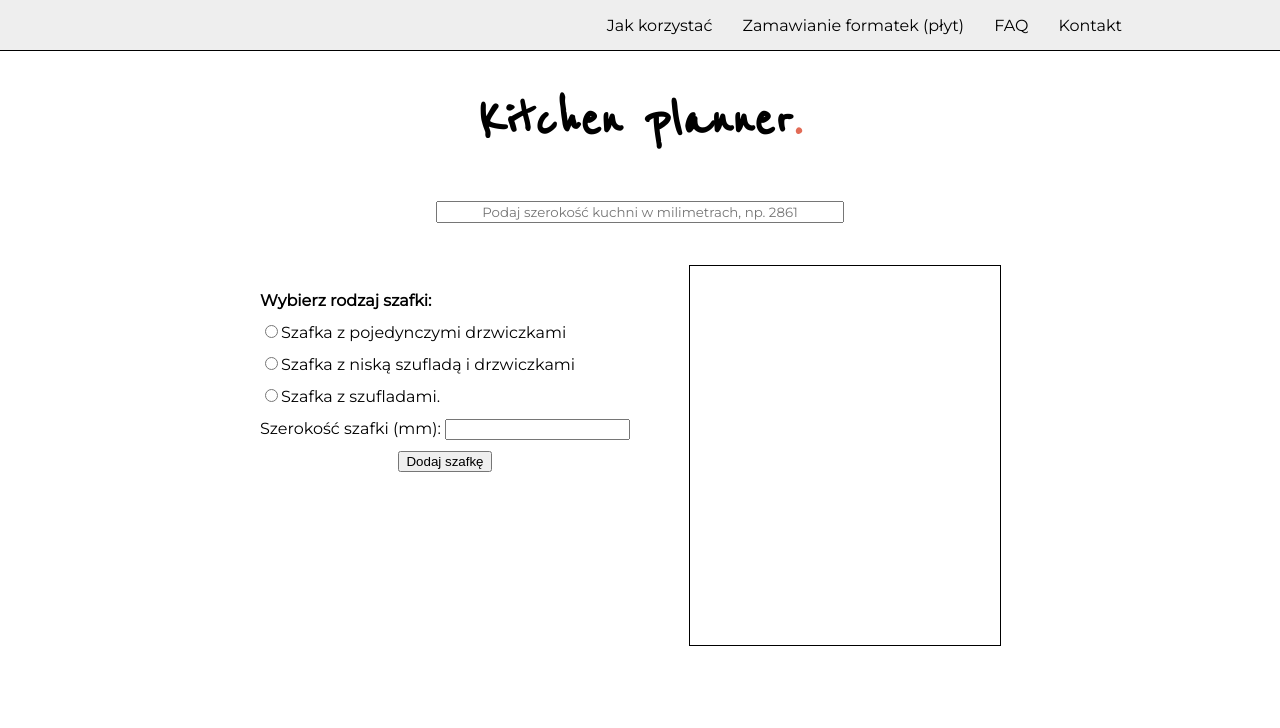
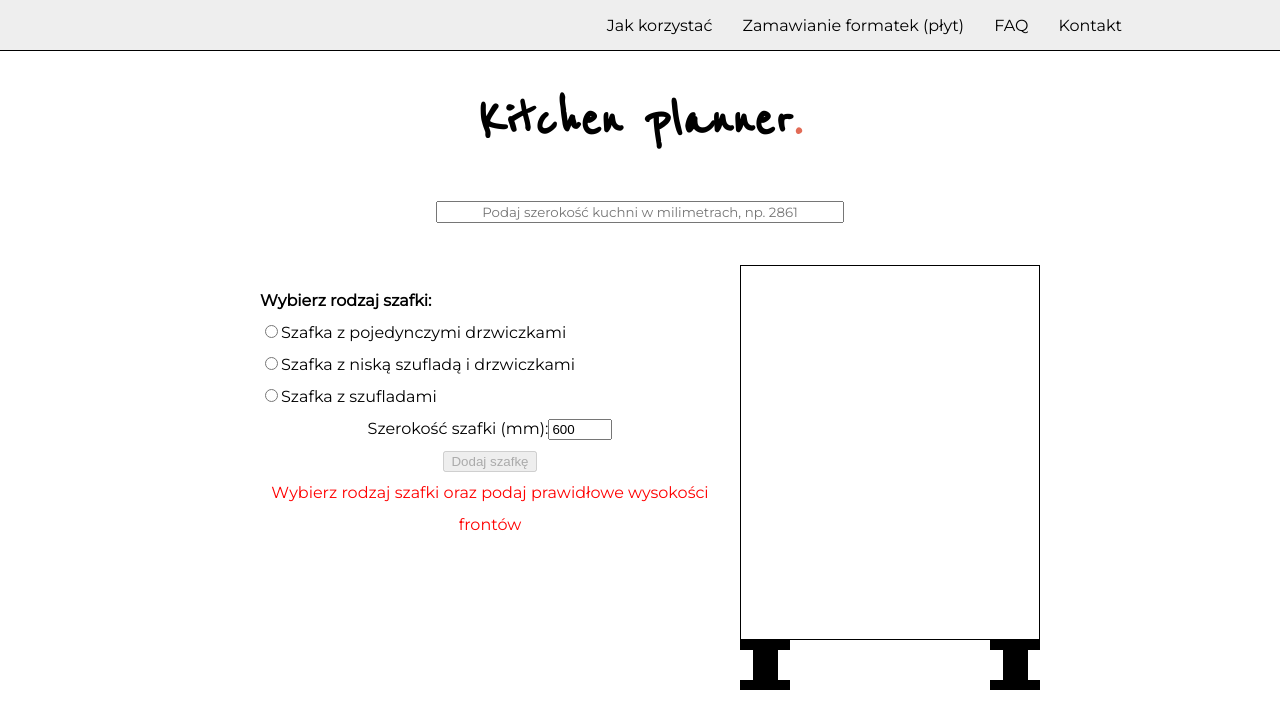
Before and after one commit to Bruinen90/kitchen-planner, a React (Create React App) app: page / in a window 1280 px wide. Shown: the top 728 px of the page. Built offline with nearby package versions, Linux system fonts and the light colour scheme.

Commit message:
Added cabinet validation, still need to precise error type when not valid

```diff
--- a/src/components/FormularzNowejSzafki/FormularzNowejSzafki.js
+++ b/src/components/FormularzNowejSzafki/FormularzNowejSzafki.js
@@ -1,7 +1,16 @@
-import React from 'react';
+import React, {Component} from 'react';
 import FormularzSzuflad from './FormularzSzuflad/FormularzSzuflad';
 
-const FormularzNowejSzafki = (props) => {
+import * as actionTypes from '../../store/actions/actionTypes';
+
+import {connect} from 'react-redux';
+
+class FormularzNowejSzafki extends Component {
+    componentDidUpdate () {
+        this.props.onCabinetFormUpdate();
+    }
+
+    render () {
         return (
             <form className="nowaSzafkaFormularz">
             <div className="formularzNowejSzafki"><b>Wybierz rodzaj szafki:</b><br/>
@@ -9,7 +18,7 @@ const FormularzNowejSzafki = (props) => {
                     type="radio"
                     name="typySzafek"
                     value="jedneDrzwi"
-                onChange={props.changeType}
+                    onChange={this.props.changeType}
                     required
                 />
                 Szafka z pojedynczymi drzwiczkami
@@ -18,7 +27,7 @@ const FormularzNowejSzafki = (props) => {
                 type="radio"
                     name="typySzafek"
                     value="szufladaDrzwi"
-                onClick={props.changeType}
+                    onClick={this.props.changeType}
                     required
                 />
                 Szafka z niską szufladą i drzwiczkami
@@ -27,23 +36,55 @@ const FormularzNowejSzafki = (props) => {
                     type="radio"
                     name="typySzafek"
                     value="szuflady"
-                onChange={props.changeType}
+                    onChange={this.props.changeType}
                     required
                 />
-            Szafka z szufladami.
+                Szafka z szufladami
                 <FormularzSzuflad
-                wysokoscSzuflady={props.wysokoscSzuflady}
-                changeDrawerCount = {props.changeDrawerCount}
-                ilosc={props.ilosc}
+                    wysokoscSzuflady={this.props.wysokoscSzuflady}
+                    changeDrawerCount = {this.props.changeDrawerCount}
+                    ilosc={this.props.ilosc}
                 />
                 <br />
             </div>
-        Szerokość szafki (mm): <input type="text" required onChange={props.changeWidth}/><br />
-        <input type="button" value="Dodaj szafkę" onClick={props.clickDodaj}/>
-
+            Szerokość szafki (mm):
+                <input
+                    type="number"
+                    min="200"
+                    max="900"
+                    onChange={this.props.changeWidth}
+                    value={this.props.szerokoscSzafki}
+                />
+                <br />
+                <input
+                    type="button"
+                    disabled={!this.props.canAddCabinet}
+                    value="Dodaj szafkę"
+                    onClick={this.props.canAddCabinet? this.props.clickDodaj : null}
+                />
+                <div className={this.props.canAddCabinet ? "szafkaPrawidlowa" : "szafkaNieprawidlowa" }>
+                    Wybierz rodzaj szafki oraz podaj prawidłowe wysokości frontów
+                </div>
 
             </form>
         )
     }
 
-export default FormularzNowejSzafki;
+}
+
+const mapStateToProps = state => {
+    return {
+        canAddCabinet: state.cabinetValid,
+        szerokoscSzafki: state.cabinets[0].szerokosc,
+
+    }
+}
+
+const mapDispatchToProps = dispatch => {
+    return {
+            onCabinetFormUpdate: () => dispatch({type: actionTypes.CHECK_CABINET}),
+            onHoverAddCabinet: () => dispatch({type: actionTypes.HOVER_ADD_CABINET}),
+    }
+}
+
+export default connect(mapStateToProps, mapDispatchToProps)(FormularzNowejSzafki);
--- a/src/components/FormularzNowejSzafki/FormularzSzuflad/FormularzSzuflad.js
+++ b/src/components/FormularzNowejSzafki/FormularzSzuflad/FormularzSzuflad.js
@@ -8,6 +8,10 @@ import * as actionTypes from '../../../store/actions/actionTypes';
 import {connect} from 'react-redux';
 
 class FormularzSzuflad extends Component {
+    componentDidUpdate () {
+        this.props.onCabinetFormUpdate();
+    }
+
     render() {
         return(
             this.props.drawersHeights.length > 0 ?
@@ -47,7 +51,6 @@ class FormularzSzuflad extends Component {
                 </div>
             :
             null
-
         );
     }
 }
@@ -65,6 +68,7 @@ const mapDispatchToProps = dispatch => {
         onClickAutoFill: (id) => dispatch({type: actionTypes.DRAWERS_AUTO_FILL, id: id}),
         onActiveDrawer: (id) => dispatch({type: actionTypes.ACTIVE_DRAWER, id: id}),
         onDisactiveDrawer: () => dispatch({type: actionTypes.DISACTIVE_DRAWER}),
+        onCabinetFormUpdate: () => dispatch({type: actionTypes.CHECK_CABINET})
     }
 }
 
--- a/src/components/FormularzNowejSzafki/FormularzSzuflad/WysokoscSzuflady/WysokoscSzuflady.js
+++ b/src/components/FormularzNowejSzafki/FormularzSzuflad/WysokoscSzuflady/WysokoscSzuflady.js
@@ -3,7 +3,7 @@ import React from 'react';
 const WysokoscSzuflady = (props) => (
         <input
             type="number"
-            value={props.iloscSzuflad > 1 ? props.wysokosc : null}
+            value={props.wysokosc}
             onChange = {props.zmianaWysokosci}
             onFocus = {props.aktywnaSzuflada}
             onBlur=  {props.nieaktywnaSzuflada}
--- a/src/components/Porady/JakKorzystac.js
+++ b/src/components/Porady/JakKorzystac.js
@@ -7,7 +7,7 @@ const Instrukcja = () => {
             <ol className="listaIntrukcji">
             <li> Przy wykonywaniu pomiaru bądź dokładny - błąd wielkości 1mm to wbrew pozorom nie jest mało. Przy projektowaniu posługujemy się wyłącznie milimetrami! </li>
             <li> Wpisz szerokość kuchni w miejscu, gdzie ma znajdować się blat na jego wysokości (standardowo 900mm od powierzchni podlogi). Jeśli ściany nie są proste, prodaj NAJMNIEJSZĄ otrzymaną wartość. Jest to kluczowy wymiar, w razie potrzeby powtórz pomiar kilkukrotnie, aby wykluczyć błędy pomiarowe.</li>
-            <li> Po naciśnięciu przycisku ENTER pod wizualizacją kuchni w sekcji "Wymiary formatek do zamówienia" pojawi się pierwszy element - blat. Jego szerokość będzie mniejsza o 3 mm niż zmieżona przez Ciebie szerokość kuchni. Wynika to z konieczności wprowadzenie luzu pozawalajacego na komfortoway montaż blatu. Nie przejmuj się - powstała w ten sposób szpara zniknie pod płytkami/lacobelem, którzych grubość  wynosi co najmniej 8 mm na stronę. </li>
+            <li> Po naciśnięciu przycisku ENTER pod wizualizacją kuchni w sekcji "Wymiary formatek do zamówienia" pojawi się pierwszy element - blat. Jego szerokość będzie mniejsza o 3 mm niż zmieżona przez Ciebie szerokość kuchni. Wynika to z konieczności wprowadzenie luzu pozawalajacego na komfortoway montaż blatu. Nie przejmuj się - powstała w ten sposób szpara zniknie pod płytkami/lacobelem, którzych grubość  z klejem wynosi co najmniej 6 mm na stronę. </li>
             <li> </li>
             <li> </li>
 
--- a/src/containers/App.css
+++ b/src/containers/App.css
@@ -78,19 +78,38 @@ body {
     padding: 20px;
 }
 
-.wizualizacjaSzafki {
+.ramySzafki {
     margin: auto;
     display: flex;
     flex-direction: column;
     justify-content: center;
     align-items: center;
     width: 600px;
-    height: 400px;
+    height: 600px;
     border: 1px solid black;
     padding-left: 5px;
     padding-right: 5px;
     padding-top: 2px;
     padding-bottom: 2px;
+    box-sizing: border-box;
+}
+
+.nogaSzafki {
+    position: relative;
+    float: left;
+    width: 50px;
+    height: 50px;
+    border-top: 10px solid black;
+    border-bottom: 10px solid black;
+    box-sizing: border-box;
+}
+
+.nogaSzafki div {
+    background-color: black;
+    height: 100%;
+    width: 25px;
+    margin-left: auto;
+    margin-right: auto;
 }
 
 .szuflada {
@@ -102,7 +121,7 @@ body {
     height: 100%;
     display: flex;
     justify-content: flex-start;
-    padding: 10%;
+    padding: 5%;
     align-items: center;
     font-size: 36px;
     font-weight: 600;
@@ -140,3 +159,11 @@ body {
 .formularzNowejSzafki {
     text-align: left;
 }
+
+.szafkaNieprawidlowa {
+    color: red;
+}
+
+.szafkaPrawidlowa {
+    display: none;
+}
--- a/src/containers/App.js
+++ b/src/containers/App.js
@@ -86,13 +86,21 @@ class App extends Component {
                 changeDrawerCount = {(event) => this.props.onChangeDrawerCount(event)}
                 ilosc = {this.props.iloscSzuflad}
                 clickDodaj = {this.props.onAddCabinet}
+                canAddCabinet = {this.props.canAddCabinet}
             />
-
-            <div className="wizualizacjaSzafki" style={wizualizacjaWymiary}>
-                <WizualizacjaWnetrza
-                    rodzaj={this.props.szafki[0].rodzaj}
-                    ilosc={this.props.iloscSzuflad}
-                />
+            <div className="wizualizacjaSzafki">
+                <div className="ramySzafki" style={wizualizacjaWymiary}>
+                    <WizualizacjaWnetrza
+                        rodzaj={this.props.szafki[0].rodzaj}
+                        ilosc={this.props.iloscSzuflad}
+                    />
+                </div>
+                <div className="nogaSzafki">
+                    <div></div>
+                </div>
+                <div className="nogaSzafki" style={{float: "right"}}>
+                    <div></div>
+                </div>
             </div>
         </div>
 
@@ -112,6 +120,7 @@ const mapStateToProps = state => {
         iloscSzafek: state.cabinetsCount,
         formatki: state.formatki,
         iloscSzuflad: state.drawersHeights.length,
+        canAddCabinet: state.cabinetValid,
     };
 };
 
--- a/src/store/actions/actionTypes.js
+++ b/src/store/actions/actionTypes.js
@@ -7,3 +7,5 @@ export const CHANGE_DRAWER_HEIGHT='CHANGE_DRAWER_HEIGHT';
 export const DRAWERS_AUTO_FILL='DRAWERS_AUTO_FILL';
 export const ACTIVE_DRAWER='ACTIVE_DRAWER';
 export const DISACTIVE_DRAWER='DISACTIVE_DRAWER';
+export const CHECK_CABINET='CHECK_CABINET';
+export const HOVER_ADD_CABINET='HOVER_ADD_CABINET';
--- a/src/store/reducers/reducer.js
+++ b/src/store/reducers/reducer.js
@@ -10,7 +10,7 @@ const initialState = {
     cabinets: [
         {   id: 1,
             rodzaj: "",
-            szerokosc: "600",
+            szerokosc: 600,
         }
     ],
     formatki: [],
@@ -19,6 +19,7 @@ const initialState = {
     drawersHeights: [],
     activeDrawer: null,
     errorTypes: [],
+    cabinetValid: false,
 }
 
 const reducer = (state = initialState, action) => {
@@ -40,6 +41,12 @@ const reducer = (state = initialState, action) => {
         }
         return drawersHeights
     }
+
+    const calculateSpacing = (frontsQuantity = state.drawersHeights.length) => {
+        const spacesSum = state.spaceDrawersToTop + state.spaceBetweenDrawers*(frontsQuantity-1);
+        return spacesSum;
+    }
+
     switch (action.type) {
         case(actionTypes.CHANGE_ROOM_SIZE):
             if (action.event.charCode === 13) {
@@ -65,12 +72,10 @@ const reducer = (state = initialState, action) => {
                 ...state,
                 cabinets: currentCabinet,
                 drawersHeights: updateDrawersArray(updateDrawersCount),
+                errorTypes: [],
             }
 
         case(actionTypes.CHANGE_DRAWER_COUNT):
-            // const currentDrawerCount = {...state.cabinets[0]};
-            // currentDrawerCount.iloscSzuflad = action.event.target.value;
-
             const currentCabinets = [state.cabinets];
             const newCabinets = currentCabinets.map(cabinet => {
                     return {
@@ -95,10 +100,12 @@ const reducer = (state = initialState, action) => {
             }
 
         case(actionTypes.ADD_CABINET):
+            //Check if sum of fronts isn't too big
             if(state.drawersHeights.reduce((a,b) => a+b, 0) >
-            state.cabinetHeight-(state.drawersHeights.length-1)*state.spaceBetweenDrawers-state.spaceDrawersToTop) {
+            state.cabinetHeight - calculateSpacing()) {
                 prompt("Error!")
             }
+
             let newCabinetArray = [];
             const trawersy = {
                 ilosc: 2,
@@ -189,9 +196,7 @@ const reducer = (state = initialState, action) => {
             });
             const sumOtherDrawersHeight = otherDrawers.reduce((a,b) => a+b, 0);
             const missingHeight = state.cabinetHeight -
-                sumOtherDrawersHeight -
-                state.spaceBetweenDrawers*(state.drawersHeights.length-1) -
-                state.spaceDrawersToTop;
+                sumOtherDrawersHeight - calculateSpacing();
             const newHeightsCabinet = state.drawersHeights.map((szuflada, index) => {
                 if (index !== action.id) return szuflada;
                 return missingHeight
@@ -227,10 +232,31 @@ const reducer = (state = initialState, action) => {
                     errorTypes: badDrawersIds,
                 }
 
-    }
+        case(actionTypes.CHECK_CABINET):
+            let cabinetValid = false;
+            const sumOfDrawersHeights = state.drawersHeights.reduce((a,b) => a+b, 0);
+            if ((
+                    state.cabinets[0].rodzaj === "jedneDrzwi" ||
+                (
+                    state.cabinets[0].rodzaj === "szufladaDrzwi" &&
+                    sumOfDrawersHeights + calculateSpacing() + 100 <= state.cabinetHeight &&
+                    sumOfDrawersHeights >= 100
+                ) ||
+                (
+                    sumOfDrawersHeights + calculateSpacing() === state.cabinetHeight
+                )) && state.cabinets[0].szerokosc > 299 && state.cabinets[0].szerokosc <901
 
 
 
+            ) {
+                cabinetValid = true
+                }
+            return {
+                ...state,
+                cabinetValid: cabinetValid,
+            }
+
+    }
 
     return state;
 }
```
Also changed, not shown: src/components/WizualizacjaWnetrza/WizualizacjaWnetrza.js (+6 -4 lines). Lines whose indentation alone changed are shown as unchanged.
